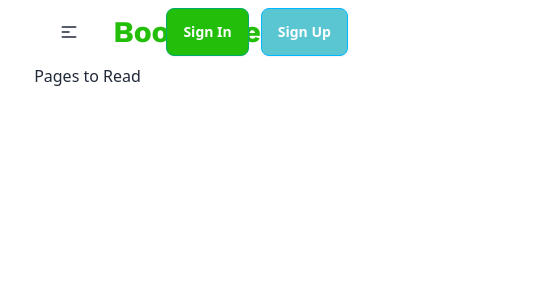
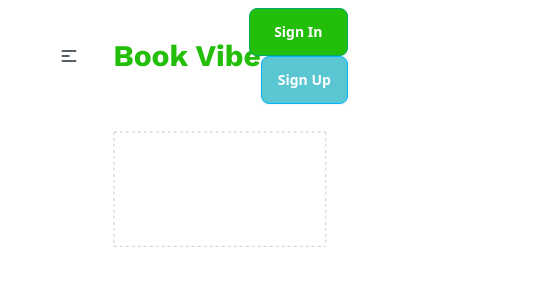
Before and after one commit to samwaseee/Book-Vibe, a React (Vite) app: page /pagesToRead in a window 390 px wide. Shown: the top 300 px of the page, 534 px wide, since content can reach past the window. Built offline with nearby package versions, Linux system fonts and the light colour scheme; a web font is replaced by a local one.

Commit message:
rechart functionality and responsive complete

```diff
--- a/src/Components/Navbar.jsx
+++ b/src/Components/Navbar.jsx
@@ -30,7 +30,7 @@
                             {links}
                         </ul>
                     </div>
-                    <div className="navbar-end">
+                    <div className="navbar-end grid md:flex">
                         <a className="btn btn-success text-white bg-[#23BE0A]">Sign In</a>
                         <a className="btn btn-info text-white bg-[#59C6D2] ml-3">Sign Up</a>
                     </div>
--- a/src/Components/PagesToRead.jsx
+++ b/src/Components/PagesToRead.jsx
@@ -1,5 +1,5 @@
 import { useEffect, useState } from 'react';
-import { BarChart, Bar, XAxis, YAxis } from 'recharts';
+import { BarChart, Bar, Cell, XAxis, YAxis, CartesianGrid, ResponsiveContainer, Tooltip } from 'recharts';
 
 const PagesToRead = () => {
 
@@ -10,63 +10,51 @@
     setReadBooks(getData);
   }, [])
 
-
-
-
-    function CustomTooltip({ payload, label, active }) {
-        if (active) {
-          return (
-            <div className="custom-tooltip">
-              <p className="label">{`${label} : ${payload[0].value}`}</p>
-              <p className="intro">{getIntroOfPage(label)}</p>
-              <p className="desc">Anything you want can be displayed here.</p>
-            </div>
-          );
-        }
-
-        return null;
-      }
-
-      const data = readBooks.map(({bookName, totalPages}, index) => ({
-        name: bookName,
-        uv: totalPages,
-        index // To have a unique identifier for the custom tooltip
-      }));
-
-    const getPath = (x, y, width, height) => (
-        `M${x},${y + height}
-         C${x + width / 3},${y + height} ${x + width / 2},${y + height / 3} ${x + width / 2}, ${y}
-         C${x + width / 2},${y + height / 3} ${x + 2 * width / 3},${y + height} ${x + width}, ${y + height}
-         Z`
-      );
+  const colors = ['#0088FE', '#00C49F', '#FFBB28', '#FF8042', 'red', 'pink'];
   const TriangleBar = (props) => {
-        const {
-            fill, x, y, width, height,
-        } = props;
+    const { fill, x, y, width, height } = props;
 
     return <path d={getPath(x, y, width, height)} stroke="none" fill={fill} />;
   };
-    const renderCustomAxisTick = (props) => {
-        const { x, y, stroke, payload } = props;
-        return (
-          <g transform={`translate(${x},${y})`}>
-            <text x={0} y={0} dy={16} textAnchor="end" fill={stroke} transform="rotate(-45)">
-              {payload.value}
-            </text>
-          </g>
-        );
+
+  const getPath = (x, y, width, height) => {
+    return `M${x},${y + height}C${x + width / 3},${y + height} ${x + width / 2},${y + height / 3}
+    ${x + width / 2}, ${y}
+    C${x + width / 2},${y + height / 3} ${x + (2 * width) / 3},${y + height} ${x + width}, ${y + height}
+    Z`;
   };
 
+  const data = readBooks.map(({ bookName, totalPages }) => ({
+    name: bookName,
+    pg: totalPages
+  }));
+
+  console.log(data);
+
     return (
-        <div>
-            Pages to Read
-            <BarChart width={500} height={500} data={readBooks}>
-                <XAxis dataKey="name" tick={renderCustomAxisTick}/>
-                <YAxis/>
-                <Bar dataKey="uv" fill="#8884d8"
-                    shape={<TriangleBar />} />
+        <ResponsiveContainer aspect={1.9}>
+        <BarChart
+          width={1000}
+          height={600}
+          data={data}
+          margin={{
+            top: 20,
+            right: 30,
+            left: 20,
+            bottom: 5,
+          }}
+        >
+          <CartesianGrid strokeDasharray="3 3" />
+          <XAxis dataKey="name" />
+          <YAxis />
+          <Tooltip/>
+          <Bar dataKey="pg" fill="#8884d8" shape={<TriangleBar />} label={{ position: 'top' }}>
+            {data.map((entry, index) => (
+              <Cell key={`cell-${index}`} fill={colors[index % 20]} />
+            ))}
+          </Bar>
         </BarChart>
-        </div>
+        </ResponsiveContainer>
     );
 };
 
```
Lines whose indentation alone changed are shown as unchanged.
